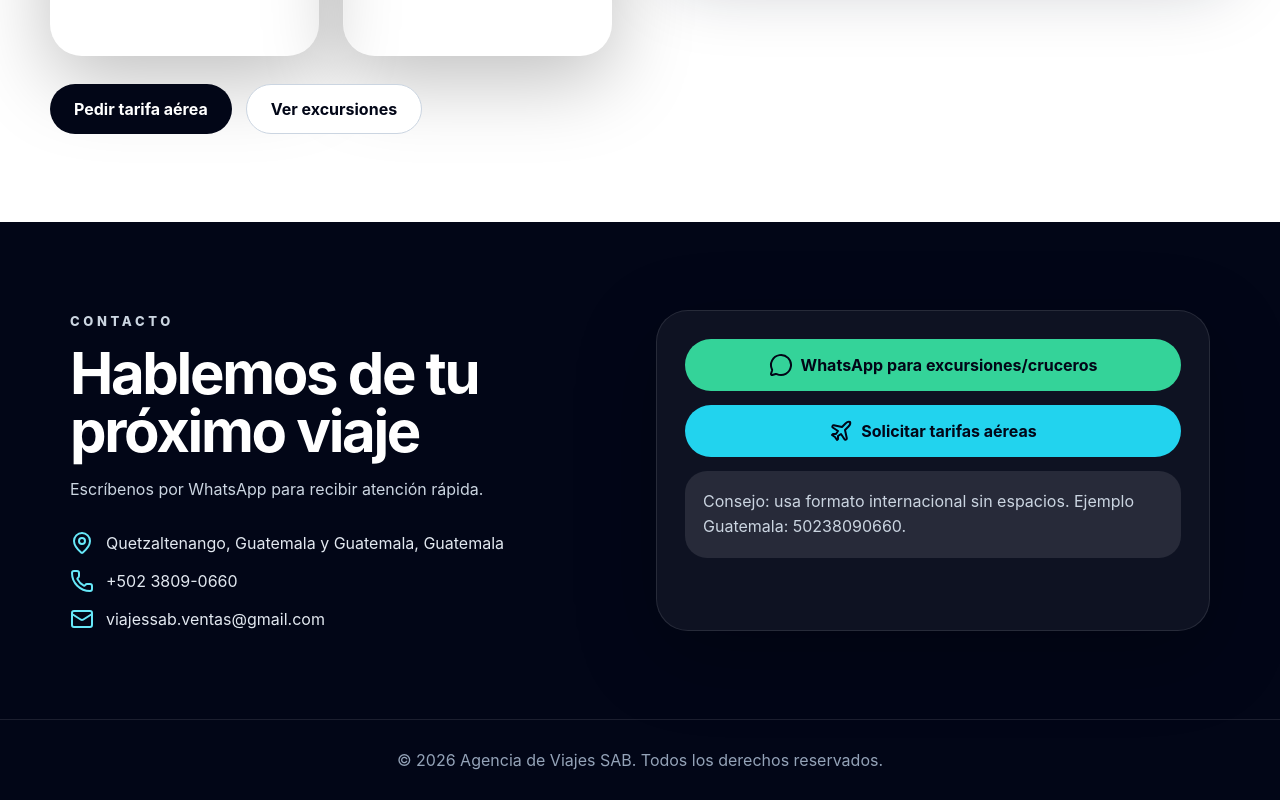
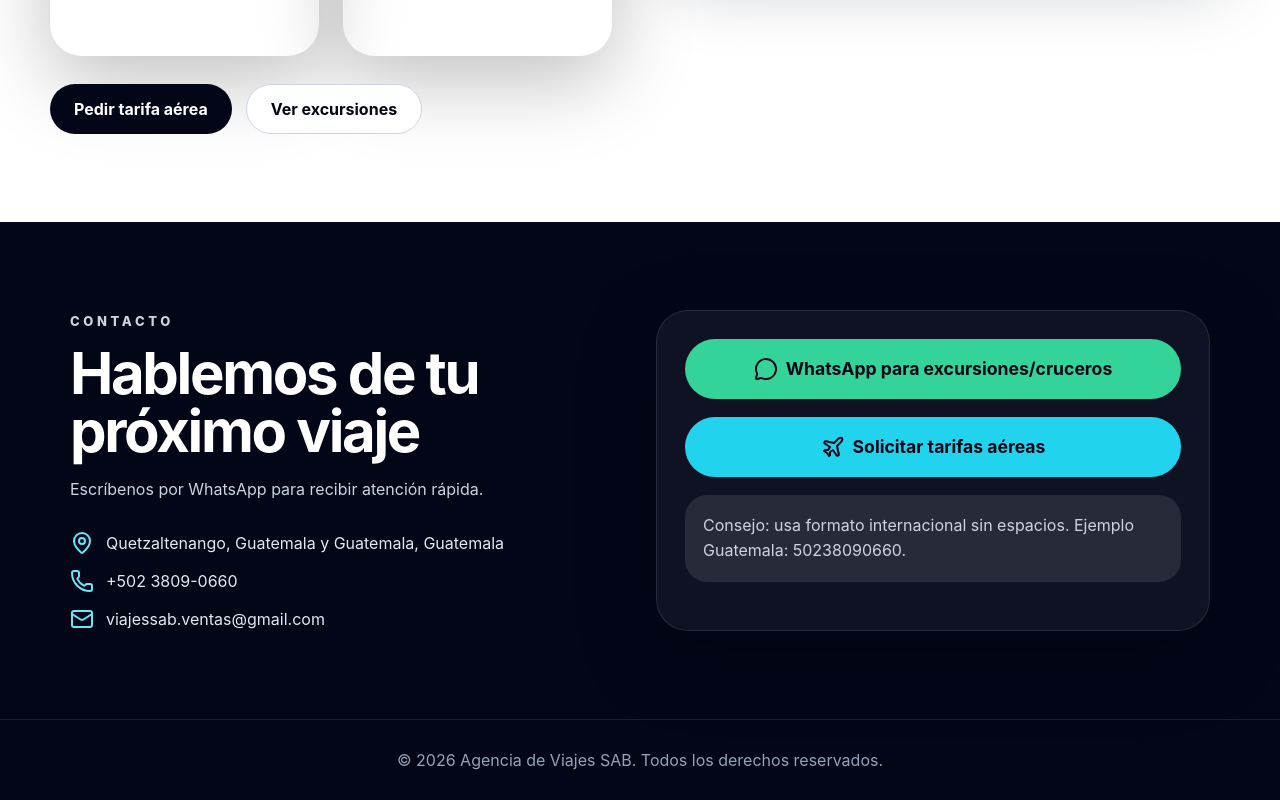
Before and after one commit to viajessabventas-jpg/viajes-sab-web, a React (Vite) app: page / in a window 1280 px wide. Shown: the part 6922-7722 px from the top of the page. Built offline with nearby package versions, Linux system fonts and the light colour scheme.

Commit message:
Update App.css

```diff
--- a/src/App.css
+++ b/src/App.css
@@ -97,7 +97,27 @@ main { padding-top: 84px; }
 .contact-list { display: grid; gap: 14px; margin-top: 28px; color: #e2e8f0; }
 .contact-list div { display: flex; align-items: center; gap: 12px; }
 .contact-list svg { color: #67e8f9; }
-.contact-card { display: grid; gap: 14px; }
+.contact-card {
+  display: flex;
+  flex-direction: column;
+  gap: 18px;
+}
+
+.contact-card .btn {
+  width: 100%;
+  justify-content: center;
+  padding: 18px;
+  font-size: 1.1rem;
+}
+
+.tip {
+  background: rgba(255,255,255,0.08);
+  padding: 18px;
+  border-radius: 20px;
+  color: #d1d5db;
+  font-size: 1rem;
+  line-height: 1.6;
+}
 .tip { background: rgba(255,255,255,.1); color: #cbd5e1; border-radius: 22px; padding: 18px; line-height: 1.6; }
 footer { text-align: center; padding: 30px 20px; border-top: 1px solid rgba(255,255,255,.1); color: #94a3b8; }
 .modal { position: fixed; inset: 0; z-index: 100; background: rgba(2,6,23,.8); backdrop-filter: blur(10px); overflow-y: auto; padding: 20px; }
```
